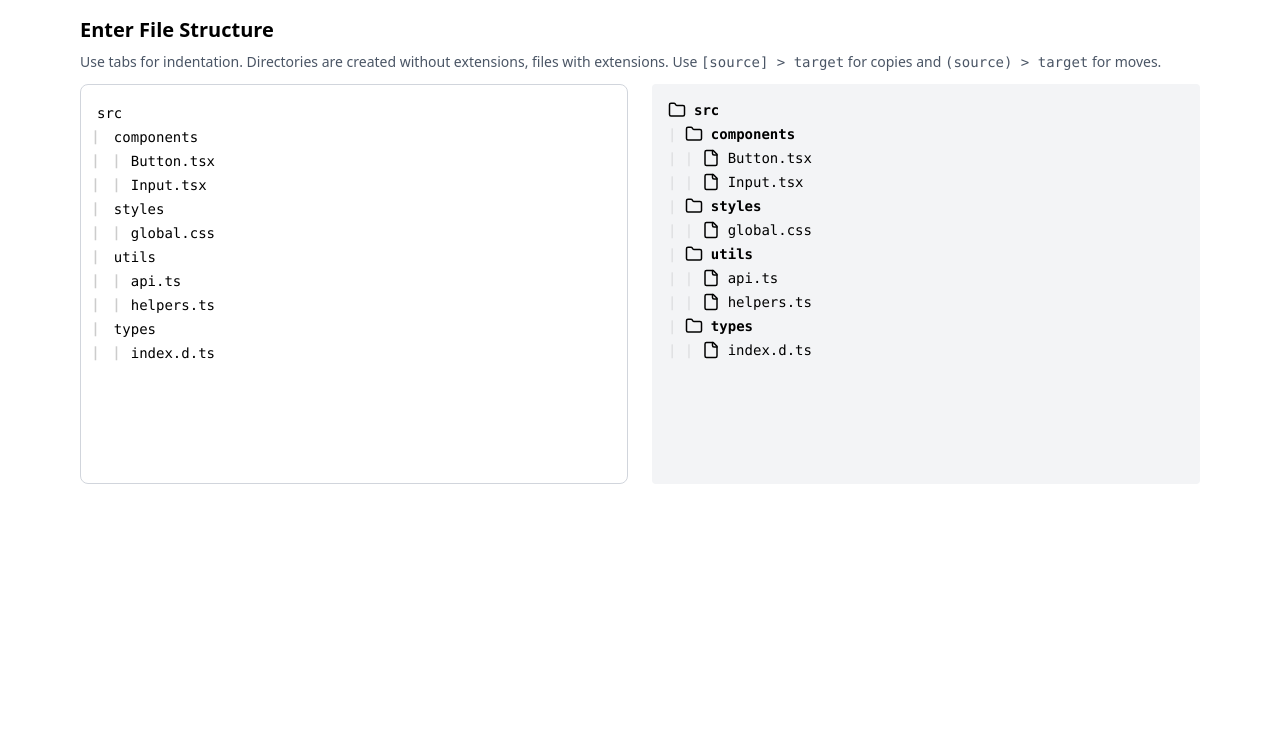
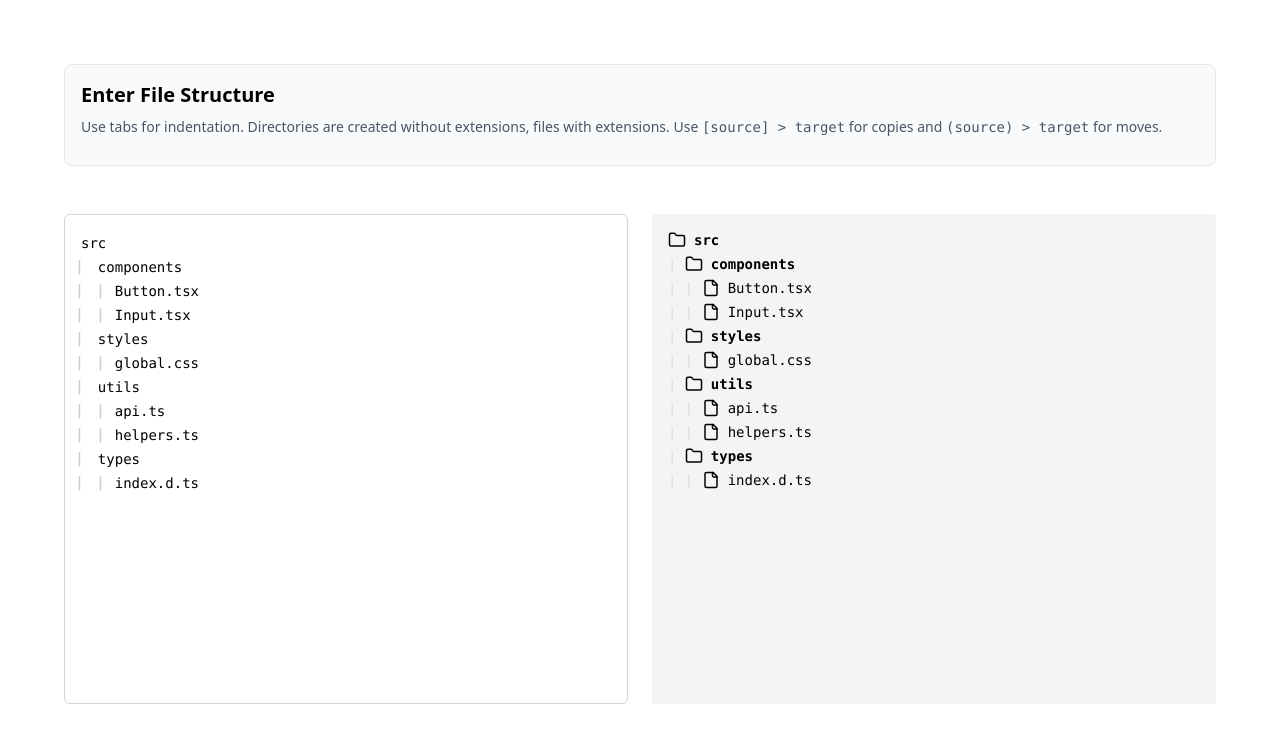
Before and after one commit to filearchitect/filearchitect, a React (Vite) app in the folder packages/ui/: page / in a window 1280 px wide. Shown: the top 742 px of the page. Built offline with nearby package versions, Linux system fonts and the light colour scheme.

Commit message:
Small style improvements

```diff
--- a/packages/ui/src/components/StructureEditor.tsx
+++ b/packages/ui/src/components/StructureEditor.tsx
@@ -64,14 +64,8 @@ export function StructureEditor() {
 
   return (
     // Main grid layout remains, added padding
-    <div className="p-4">
-      <h2 className="text-xl font-semibold mb-2">Enter File Structure</h2>
-      <p className="text-sm text-gray-600 mb-3">
-        Use tabs for indentation. Directories are created without extensions,
-        files with extensions. Use <code>[source] &gt; target</code> for copies
-        and <code>(source) &gt; target</code> for moves.
-      </p>
-      <div className="grid grid-cols-1 md:grid-cols-2 gap-6 font-sans">
+    <div className="h-full">
+      <div className="grid grid-cols-1 md:grid-cols-2 gap-6 font-sans h-full">
         {/* Column 1: Input Component */}
         <StructureInput
           value={structure}
--- a/packages/ui/src/components/StructureInput.tsx
+++ b/packages/ui/src/components/StructureInput.tsx
@@ -157,11 +157,10 @@ export function StructureInput({
           onKeyDown={handleKeyDown}
           onScroll={handleScroll}
           placeholder="Define your file structure here..."
-          className="absolute inset-0 min-h-[400px] font-mono text-sm border border-gray-300 rounded-lg p-4 transition-all resize-none z-20 bg-transparent [&::-webkit-scrollbar]:hidden [-ms-overflow-style:none] [scrollbar-width:none]"
+          className="absolute inset-0 outline-none ring-0 focus:outline-none h-full font-mono text-sm border border-gray-300 rounded-md p-4  resize-none z-20 bg-transparent [&::-webkit-scrollbar]:hidden [-ms-overflow-style:none] [scrollbar-width:none]"
           style={{
             tabSize: 2,
             lineHeight: "24px",
-            backgroundColor: "transparent",
             fontSize: "0.875rem",
           }}
         />
--- a/packages/ui/src/components/StructurePreview.tsx
+++ b/packages/ui/src/components/StructurePreview.tsx
@@ -17,13 +17,13 @@ interface StructurePreviewProps {
 
 export function StructurePreview({ operations, error }: StructurePreviewProps) {
   return (
-    <div>
+    <div className="h-full">
       {error && (
         <pre className="bg-red-100 text-red-700 p-4 rounded mb-4 whitespace-pre-wrap break-words">
           {error}
         </pre>
       )}
-      <div className="bg-gray-100 p-4 rounded min-h-[400px] font-mono text-sm overflow-auto">
+      <div className="bg-gray-100 p-4 rounded h-full font-mono text-sm overflow-auto">
         {operations.length > 0 ? (
           operations.map((op) => (
             <div
--- a/packages/ui/src/index.tsx
+++ b/packages/ui/src/index.tsx
@@ -12,8 +12,21 @@ const root = ReactDOM.createRoot(rootElement);
 
 root.render(
   <React.StrictMode>
-    <div className="max-w-6xl mx-auto">
-      <StructureEditor />
+    <div className="h-screen flex flex-col py-16">
+      <div className="max-w-6xl mx-auto w-full flex-1 flex flex-col">
+        <div className="bg-gray-50 p-4 rounded-lg mb-4 border border-gray-200">
+          <h2 className="text-xl font-semibold mb-2">Enter File Structure</h2>
+          <p className="text-sm text-gray-600 mb-3">
+            Use tabs for indentation. Directories are created without
+            extensions, files with extensions. Use{" "}
+            <code>[source] &gt; target</code> for copies and{" "}
+            <code>(source) &gt; target</code> for moves.
+          </p>
+        </div>
+        <div className="flex-1 my-8">
+          <StructureEditor />
+        </div>
+      </div>
     </div>
   </React.StrictMode>
 );
```
